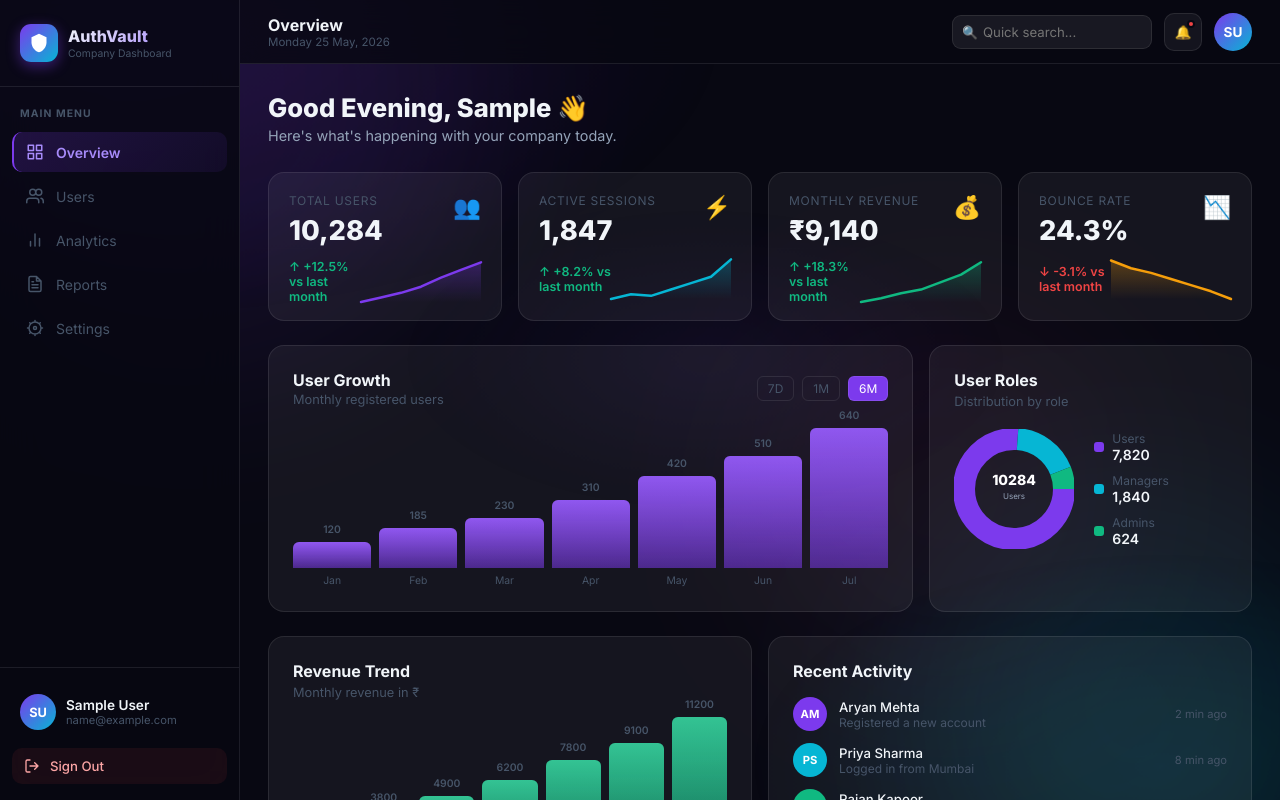
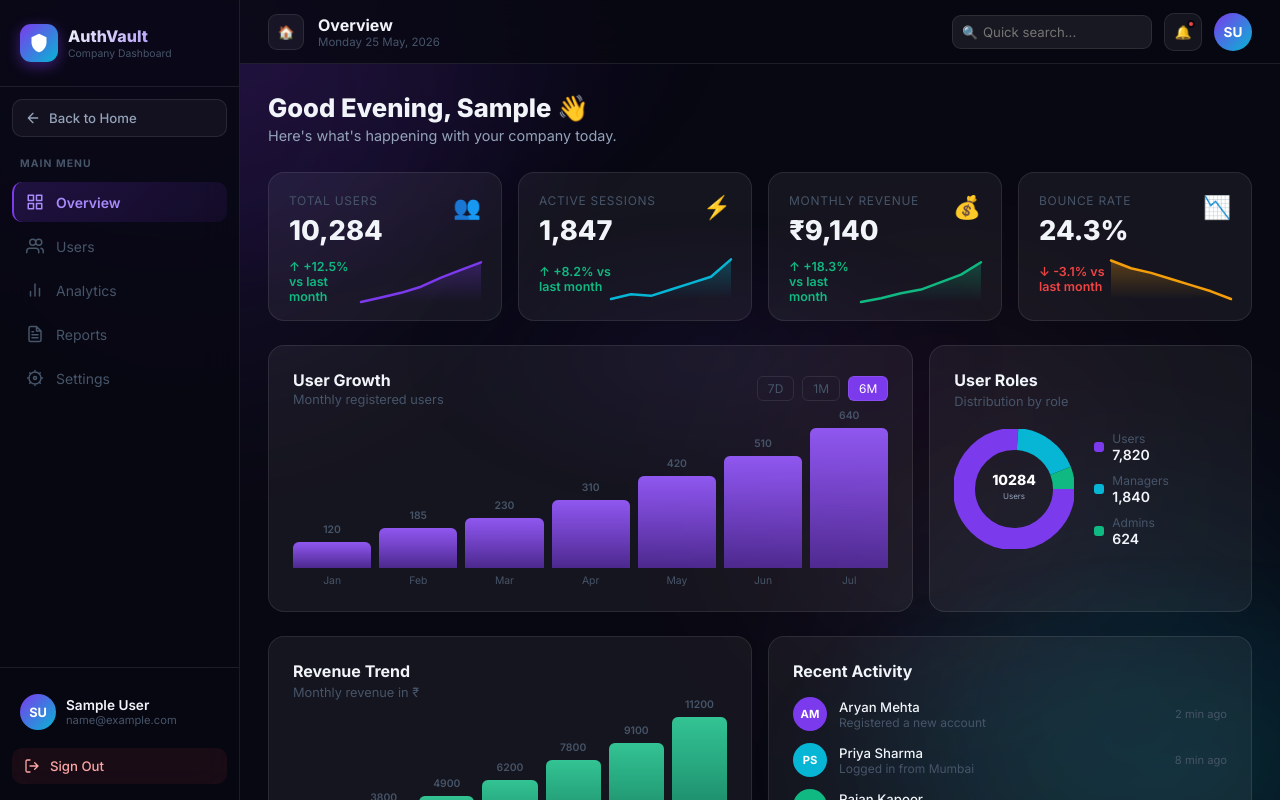
Before and after one commit to Vedantsathawane/anti_ved01, a React (Vite) app in the folder client/: page /dashboard in a window 1280 px wide. Shown: the top 800 px of the page. Built offline with nearby package versions, Linux system fonts and the light colour scheme; sample sign-in values are in the browser's storage.

Commit message:
Initial commit - AuthVault full-stack auth app with React + Express MVC + MySQL

```diff
--- a/client/src/pages/Dashboard.jsx
+++ b/client/src/pages/Dashboard.jsx
@@ -658,6 +658,20 @@ const Dashboard = ({ user, onLogout }) => {
           </div>
         </div>
 
+        {/* Back to Home */}
+        <div style={{ padding:'12px 12px 0' }}>
+          <button
+            id="back-to-home-btn"
+            onClick={() => navigate('/')}
+            style={{ display:'flex', alignItems:'center', gap:8, width:'100%', padding:'10px 12px', borderRadius:10, border:'1px solid var(--border)', background:'rgba(255,255,255,0.04)', color:'var(--text-secondary)', fontFamily:'Inter,sans-serif', fontSize:'0.825rem', fontWeight:500, cursor:'pointer', transition:'all 0.15s' }}
+            onMouseEnter={e => { e.currentTarget.style.background='rgba(255,255,255,0.08)'; e.currentTarget.style.color='var(--text-primary)'; e.currentTarget.style.borderColor='rgba(255,255,255,0.18)'; }}
+            onMouseLeave={e => { e.currentTarget.style.background='rgba(255,255,255,0.04)'; e.currentTarget.style.color='var(--text-secondary)'; e.currentTarget.style.borderColor='var(--border)'; }}
+          >
+            <svg width="16" height="16" viewBox="0 0 24 24" fill="none" stroke="currentColor" strokeWidth="2" strokeLinecap="round" strokeLinejoin="round"><path d="M19 12H5M12 19l-7-7 7-7"/></svg>
+            Back to Home
+          </button>
+        </div>
+
         {/* Nav */}
         <nav style={{ flex:1, padding:'16px 12px', display:'flex', flexDirection:'column', gap:4 }}>
           <p style={{ fontSize:'0.65rem', color:'var(--text-muted)', textTransform:'uppercase', letterSpacing:'0.1em', padding:'4px 8px 8px', fontWeight:700 }}>Main Menu</p>
@@ -710,11 +724,23 @@ const Dashboard = ({ user, onLogout }) => {
           backdropFilter:'blur(16px)',
           borderBottom:'1px solid var(--border)'
         }}>
-          <div>
-            <h2 style={{ fontSize:'1rem', fontWeight:700, textTransform:'capitalize' }}>{activeNav}</h2>
-            <p style={{ fontSize:'0.72rem', color:'var(--text-muted)' }}>
-              {new Date().toLocaleDateString('en-IN',{weekday:'long',year:'numeric',month:'long',day:'numeric'})}
-            </p>
+          <div style={{ display:'flex', alignItems:'center', gap:14 }}>
+            <button
+              id="topbar-home-btn"
+              onClick={() => navigate('/')}
+              title="Back to Home"
+              style={{ width:36, height:36, borderRadius:9, border:'1px solid var(--border)', background:'var(--bg-card)', display:'flex', alignItems:'center', justifyContent:'center', cursor:'pointer', color:'var(--text-secondary)', transition:'all 0.15s', flexShrink:0 }}
+              onMouseEnter={e => { e.currentTarget.style.background='rgba(124,58,237,0.15)'; e.currentTarget.style.color='#a78bfa'; e.currentTarget.style.borderColor='rgba(124,58,237,0.4)'; }}
+              onMouseLeave={e => { e.currentTarget.style.background='var(--bg-card)'; e.currentTarget.style.color='var(--text-secondary)'; e.currentTarget.style.borderColor='var(--border)'; }}
+            >
+              🏠
+            </button>
+            <div>
+              <h2 style={{ fontSize:'1rem', fontWeight:700, textTransform:'capitalize' }}>{activeNav}</h2>
+              <p style={{ fontSize:'0.72rem', color:'var(--text-muted)' }}>
+                {new Date().toLocaleDateString('en-IN',{weekday:'long',year:'numeric',month:'long',day:'numeric'})}
+              </p>
+            </div>
           </div>
 
           <div style={{ display:'flex', alignItems:'center', gap:12 }}>
```
Also changed, not shown: 1 other file (tests, documents, lock files or other folders).
